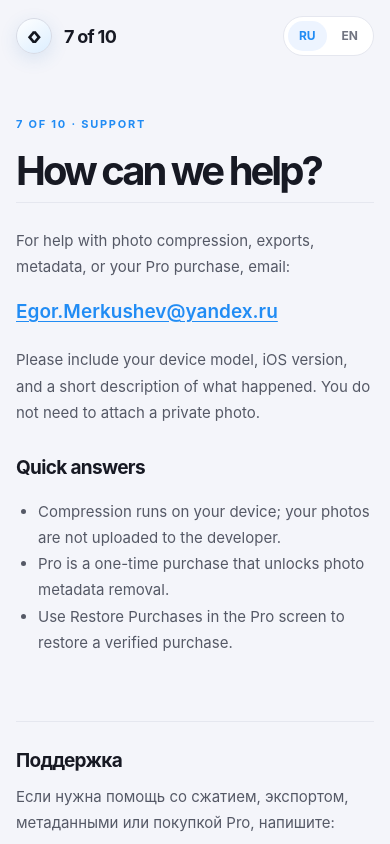
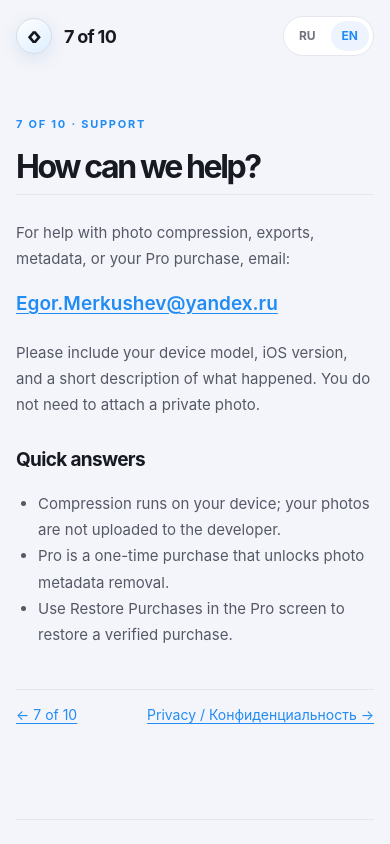
Before and after one commit to SoundBlaster/7of10, a plain HTML site: page website/7of10/support/index.html in a window 390 px wide. Shown: the top 844 px of the page. Drawn offline with Linux system fonts and the light colour scheme.

Commit message:
Make legal page language selection reflect displayed content

```diff
--- /dev/null
+++ b/website/7of10/legal-language.js
@@ -0,0 +1,58 @@
+(() => {
+  'use strict';
+  const languages = ['ru', 'en'];
+  const links = document.querySelectorAll('.language a');
+  const articles = document.querySelectorAll('.legal-page article[lang]');
+  const navigationLinks = document.querySelectorAll('a[href="../"], a[href^="../privacy/"], a[href^="../support/"]');
+  const initialLanguage = document.documentElement.lang;
+  const pageTitle = document.title;
+
+  function preferredLanguage() {
+    const hash = location.hash.slice(1);
+    if (languages.includes(hash)) return hash;
+    const query = new URLSearchParams(location.search).get('lang');
+    if (languages.includes(query)) return query;
+    try {
+      const saved = localStorage.getItem('7of10-lang');
+      if (languages.includes(saved)) return saved;
+    } catch (error) { /* Browser storage can be unavailable. */ }
+    return initialLanguage;
+  }
+
+  function renderLanguage(language) {
+    document.documentElement.lang = language;
+    articles.forEach((article) => { article.hidden = article.lang !== language; });
+    links.forEach((link) => {
+      if (link.lang === language) link.setAttribute('aria-current', 'true');
+      else link.removeAttribute('aria-current');
+    });
+    document.querySelectorAll('[data-ru][data-en]').forEach((element) => {
+      element.textContent = element.dataset[language];
+    });
+    document.title = language === 'ru'
+      ? `${document.querySelector('h1').textContent} — 7 из 10`
+      : pageTitle;
+    navigationLinks.forEach((link) => {
+      const base = link.getAttribute('href').split(/[?#]/)[0];
+      link.setAttribute('href', base === '../' ? `../?lang=${language}` : `${base}#${language}`);
+    });
+  }
+
+  links.forEach((link) => link.addEventListener('click', (event) => {
+    event.preventDefault();
+    if (location.hash !== link.hash) history.pushState(null, '', link.hash);
+    try { localStorage.setItem('7of10-lang', link.lang); } catch (error) { /* Optional preference. */ }
+    renderLanguage(link.lang);
+  }));
+  window.addEventListener('popstate', () => renderLanguage(preferredLanguage()));
+  window.addEventListener('hashchange', () => renderLanguage(preferredLanguage()));
+  // Legacy language anchors select content rather than a scroll destination.
+  const hashLanguage = location.hash.slice(1);
+  if (languages.includes(hashLanguage)) {
+    const url = new URL(location.href);
+    url.hash = '';
+    url.searchParams.set('lang', hashLanguage);
+    history.replaceState(null, '', url);
+  }
+  renderLanguage(preferredLanguage());
+})();
--- a/website/7of10/styles.css
+++ b/website/7of10/styles.css
@@ -9,7 +9,7 @@ a{color:inherit;text-decoration:none}
 .brand-mark{width:36px;height:36px;border:1px solid #d7dbe6;border-radius:50%;background:linear-gradient(145deg,#fff,#dceeff);box-shadow:0 5px 18px #3479bd22;display:flex;align-items:center;justify-content:center;color:#151821;font-size:25px;font-weight:600;line-height:1}
 .brand-mark span+span{margin-left:-5px}
 .language{display:flex;gap:4px;padding:4px;border:1px solid var(--line);border-radius:999px;background:#fff}
-.language a{padding:6px 11px;border-radius:999px;color:var(--muted);font-size:12px;font-weight:700}.language a:first-child{background:#edf4ff;color:var(--blue)}
+.language a{padding:6px 11px;border-radius:999px;color:var(--muted);font-size:12px;font-weight:700}.language a[aria-current="true"]{background:#edf4ff;color:var(--blue)}
 .hero{min-height:520px;display:grid;grid-template-columns:1fr 1.05fr;align-items:center;gap:40px;padding:44px 0 74px}
 .hero-copy{max-width:500px}.eyebrow{margin:0 0 18px;color:var(--blue);font-size:11px;font-weight:700;letter-spacing:.16em}
 h1,h2,p{margin-top:0}h1{margin-bottom:22px;font-size:clamp(46px,6vw,76px);line-height:.98;letter-spacing:-.075em;font-weight:700}h1 span,.english h2 span{color:var(--blue)}
@@ -32,3 +32,8 @@ footer{min-height:76px;display:flex;align-items:center;gap:22px;border-top:1px s
 @media(max-width:800px){.hero{grid-template-columns:1fr;gap:36px;padding-top:42px}.hero-copy{max-width:620px}.visual{max-width:600px;width:100%;margin-inline:auto}.feature-grid{grid-template-columns:repeat(2,1fr)}.privacy-note{align-items:flex-start;flex-wrap:wrap}.privacy-note>a{margin-left:59px}}
 @media(max-width:480px){.topbar,main,footer{width:min(100% - 32px,1120px)}.topbar{height:72px}.hero{min-height:0;padding:52px 0 54px;gap:30px}h1{font-size:54px}.lead{font-size:16px}.visual{padding:8px;border-radius:25px}.photo-scene{border-radius:18px}.feature-grid{grid-template-columns:1fr;gap:10px;padding-bottom:46px}.feature-card{min-height:0;padding:20px}.number{margin-bottom:15px}.privacy-note{margin-bottom:72px;padding:18px}.privacy-note>a{margin-left:59px}.english{margin-bottom:70px;padding-top:36px}.english h2{font-size:36px}footer{gap:14px}.footer-note{display:none}}
 @media(prefers-reduced-motion:reduce){html{scroll-behavior:auto}}
+
+[hidden]{display:none!important}
+.language a:focus-visible{outline:2px solid var(--blue);outline-offset:3px}
+
+.legal-page h1{font-size:clamp(32px,7vw,62px);overflow-wrap:anywhere}
--- a/website/7of10/support/index.html
+++ b/website/7of10/support/index.html
@@ -6,13 +6,15 @@
   <meta name="theme-color" content="#f4f5fa">
   <meta name="description" content="Support for 7 of 10 photo compression app.">
   <title>Support — 7 of 10</title>
+  <link rel="icon" type="image/svg+xml" href="../assets/favicon.svg">
   <link rel="stylesheet" href="../styles.css">
+  <script src="../legal-language.js" defer></script>
 </head>
 <body>
-  <header class="topbar"><a class="brand" href="../"><span class="brand-mark" aria-hidden="true"><span>‹</span><span>›</span></span><span>7 of 10</span></a><nav class="language"><a href="#ru" lang="ru">RU</a><a href="#en" lang="en">EN</a></nav></header>
+  <header class="topbar"><a class="brand" href="../"><span class="brand-mark" aria-hidden="true"><span>‹</span><span>›</span></span><span>7 of 10</span></a><nav class="language" aria-label="Language"><a href="#ru" lang="ru">RU</a><a href="#en" lang="en" aria-current="true">EN</a></nav></header>
   <main class="legal-page support-page">
     <p class="eyebrow">7 OF 10 · SUPPORT</p>
-    <h1>How can we help?</h1>
+    <h1 data-ru="Чем можем помочь?" data-en="How can we help?">How can we help?</h1>
     <article id="en" lang="en">
       <p>For help with photo compression, exports, metadata, or your Pro purchase, email:</p>
       <p class="support-email"><a href="mailto:Egor.Merkushev@yandex.ru">Egor.Merkushev@yandex.ru</a></p>
```
Also changed, not shown: website/7of10/privacy/index.html (+5 -3 lines).
